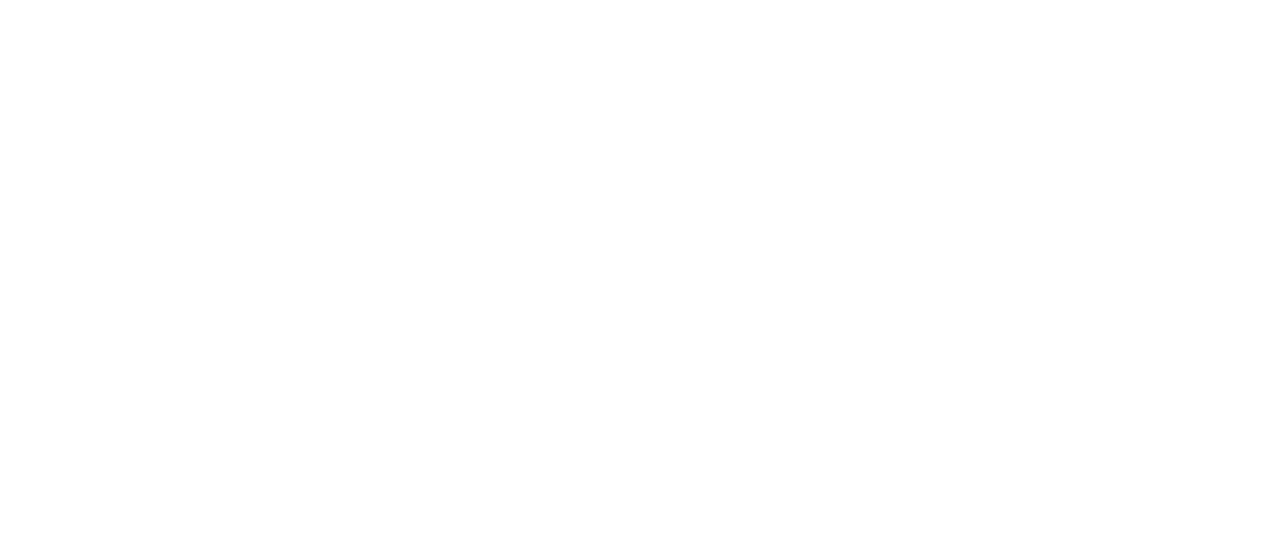
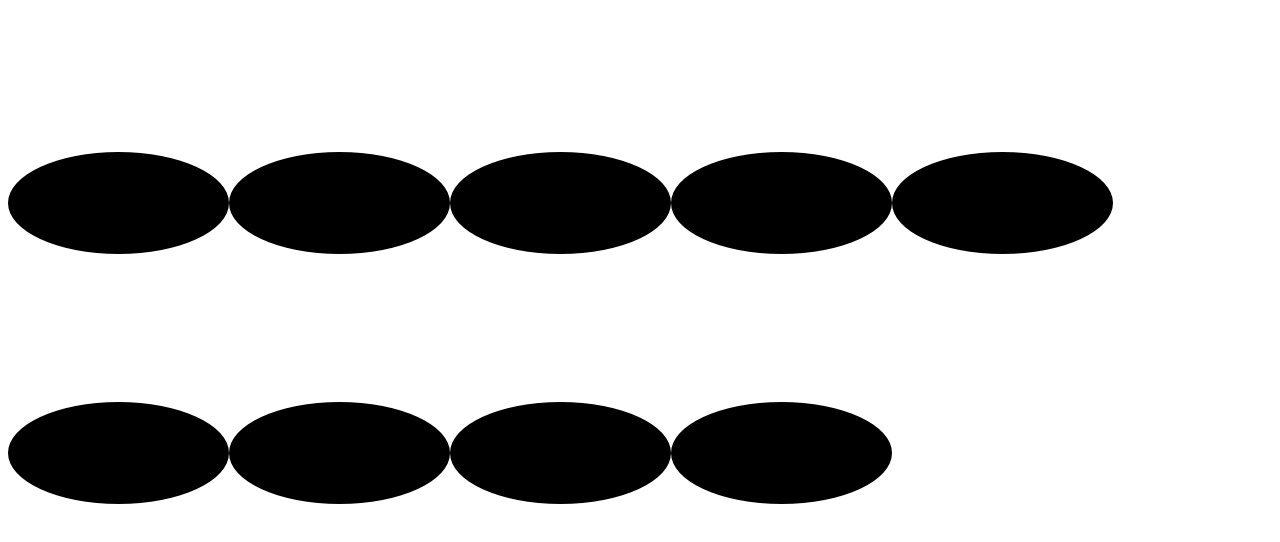
Before and after one commit to ebarbosa27/whack-a-mole, a React (Vite) app: page / in a window 1280 px wide. Both pictures are taken after a click on the button "Start Game". Shown: the top 542 px of the page. Built offline with nearby package versions, Linux system fonts and the light colour scheme.

Commit message:
developed game board that will setup a size given game after selecting start

```diff
--- a/src/App.jsx
+++ b/src/App.jsx
@@ -1,4 +1,5 @@
 import { useState } from "react";
+import GameBoard from "./GameBoard";
 
 export default function App() {
   const [gameStart, setGameStart] = useState(false);
@@ -13,5 +14,9 @@
     );
   }
   // Display game page after clicking start
-  return <></>;
+  return (
+    <main>
+      <GameBoard size={3} />
+    </main>
+  );
 }
--- /dev/null
+++ b/src/GameBoard.jsx
@@ -0,0 +1,9 @@
+export default function GameBoard({ size }) {
+  return (
+    <div>
+      {[...Array(size ** 2)].map((_, idx) => {
+        return <img src="../public/hole.png" key={idx} />;
+      })}
+    </div>
+  );
+}
```
